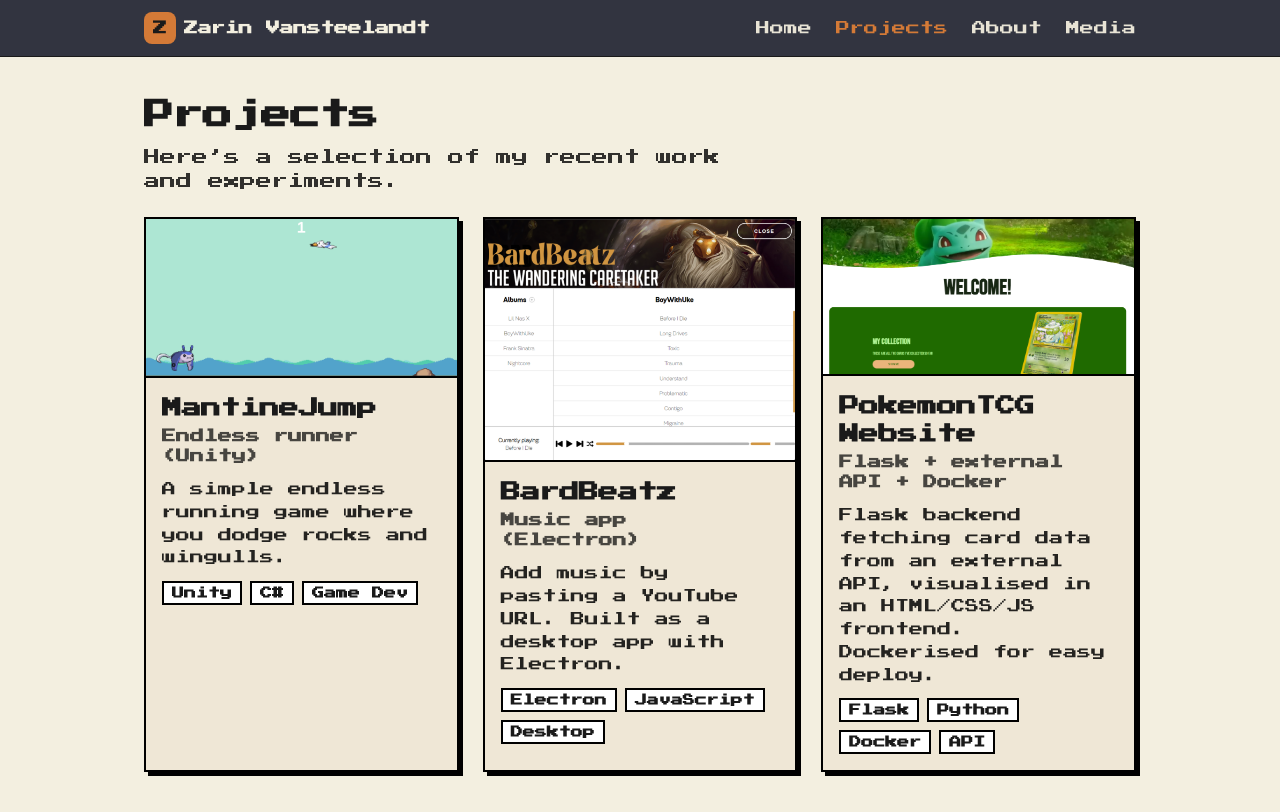
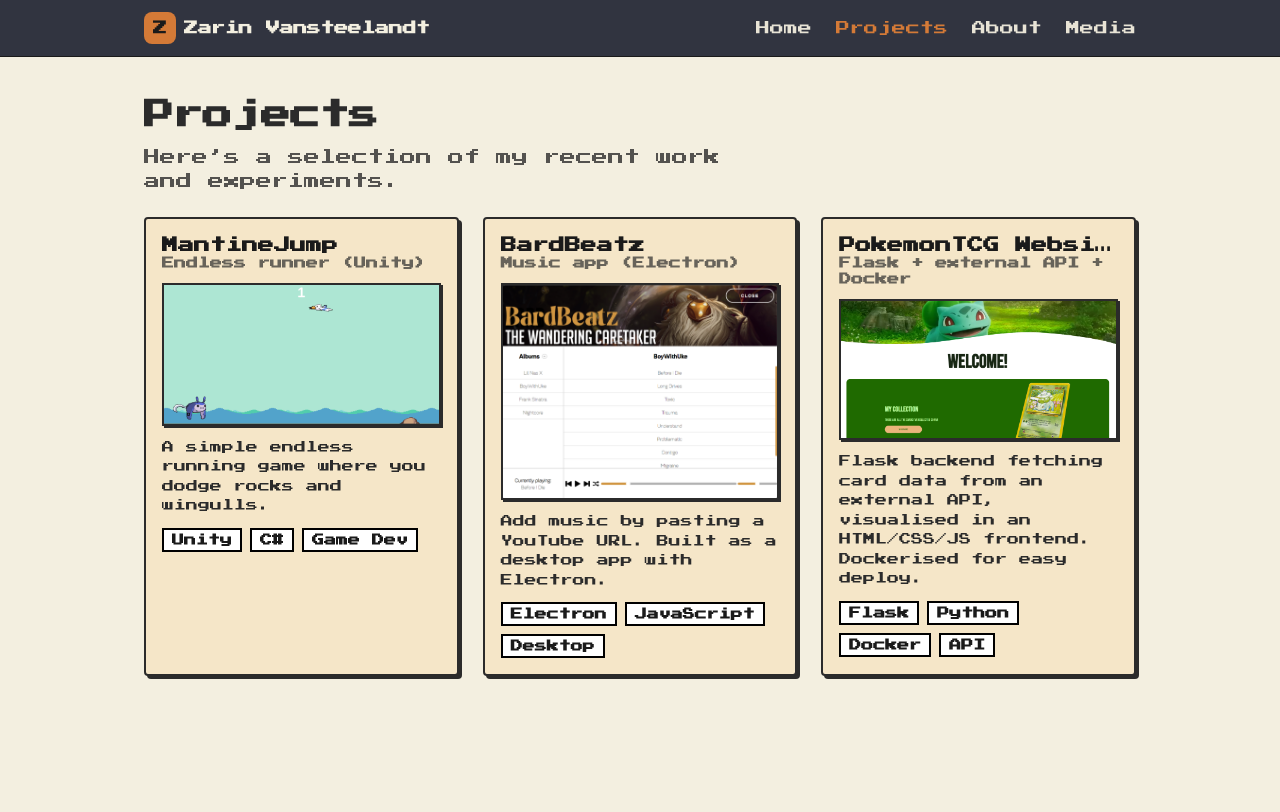
Before and after one commit to UnicornBaconZ/Highscore, a Next.js app in the folder highscore/: page /projects in a window 1280 px wide. Built offline with nearby package versions, Linux system fonts and the light colour scheme.

Commit message:
changed style of projects page

```diff
--- a/highscore/app/projects/page.tsx
+++ b/highscore/app/projects/page.tsx
@@ -1,4 +1,5 @@
 import { projects } from '@/data/projects'
+
 function Tag({ children }: { children: React.ReactNode }) {
   return (
     <span className="inline-flex items-center border-2 border-black bg-white px-2 py-0.5 text-xs font-semibold">
@@ -17,34 +18,68 @@ function ProjectCard({
   const hasImage = Boolean(image)
 
   return (
-    <article className="group border-2 border-black bg-[#efe7d6] shadow-[4px_4px_0_0_#000] transition-transform hover:-translate-x-[2px] hover:-translate-y-[2px]">
-      <div className="border-b-2 border-black bg-[#d8cfb8]">
+    <article
+      className="
+        group
+        border-2 border-[#2b2b2b]
+        bg-[#f5e6c8]
+        rounded-sm
+        shadow-[3px_3px_0px_0px_#2b2b2b]
+        transition-transform
+        hover:-translate-x-[2px] hover:-translate-y-[2px]
+        space-y-3
+        p-4
+      "
+    >
+      <header className="space-y-1">
+        <div className="flex items-start justify-between gap-3">
+          <div className="min-w-0">
+            <h2 className="text-base font-bold leading-tight truncate">
+              {title}
+            </h2>
+            <p className="text-xs font-semibold text-[#2b2b2b]/70">
+              {subtitle}
+            </p>
+          </div>
+        </div>
+      </header>
+
+      <div>
         {hasImage ? (
           <img
             src={image}
             alt={`${title} preview`}
-            className="h-full w-full object-cover"
+            className="
+              w-full
+              border-2 border-[#2b2b2b]
+              shadow-[2px_2px_0px_0px_#2b2b2b]
+              mt-2
+              object-cover
+            "
           />
         ) : (
-          <div className="grid h-48 place-items-center px-4 text-center text-sm font-semibold text-black/80">
+          <div
+            className="
+              grid h-48 place-items-center
+              mt-2
+              border-2 border-[#2b2b2b]
+              bg-[#e6d7b8]
+              shadow-[2px_2px_0px_0px_#2b2b2b]
+              px-4 text-center
+              text-xs font-semibold text-[#2b2b2b]/80
+            "
+          >
             Image coming soon
           </div>
         )}
       </div>
 
-      <div className="space-y-3 p-4">
-        <header className="space-y-1">
-          <h2 className="text-xl font-bold tracking-tight">{title}</h2>
-          <p className="text-sm font-semibold text-black/70">{subtitle}</p>
-        </header>
+      <p className="text-xs leading-relaxed text-[#2b2b2b]">{description}</p>
 
-        <p className="text-sm leading-relaxed text-black/85">{description}</p>
-
-        <div className="flex flex-wrap gap-2">
-          {tags.map((t) => (
-            <Tag key={t}>{t}</Tag>
-          ))}
-        </div>
+      <div className="flex flex-wrap gap-2">
+        {tags.map((t) => (
+          <Tag key={t}>{t}</Tag>
+        ))}
       </div>
     </article>
   )
@@ -54,8 +89,10 @@ export default function ProjectsPage() {
   return (
     <section className="space-y-6">
       <div className="space-y-3">
-        <h1 className="text-3xl font-bold tracking-tight">Projects</h1>
-        <p className="max-w-xl text-black/80">
+        <h1 className="text-3xl font-bold tracking-tight text-[#2b2b2b]">
+          Projects
+        </h1>
+        <p className="max-w-xl text-[#2b2b2b]/80">
           Here’s a selection of my recent work and experiments.
         </p>
       </div>
--- a/highscore/components/Media/MediaCard.tsx
+++ b/highscore/components/Media/MediaCard.tsx
@@ -36,10 +36,7 @@ export default function MediaCard({ item }: MediaCardProps) {
           <span
             key={genre}
             className="
-              text-xs px-2 py-1
-              bg-[#e6d7b8] text-[#2b2b2b]
-              border border-[#2b2b2b]
-              rounded-sm
+              inline-flex items-center border-2 border-black bg-white px-2 py-0.5 text-xs font-semibold
             "
           >
             {genre}
```
